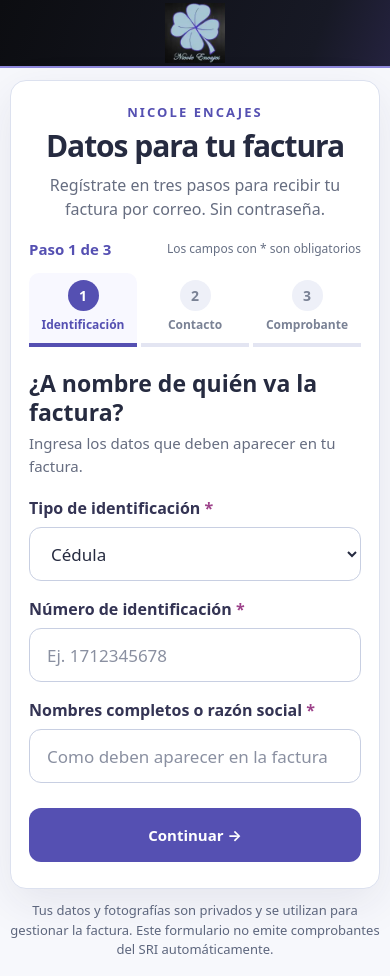
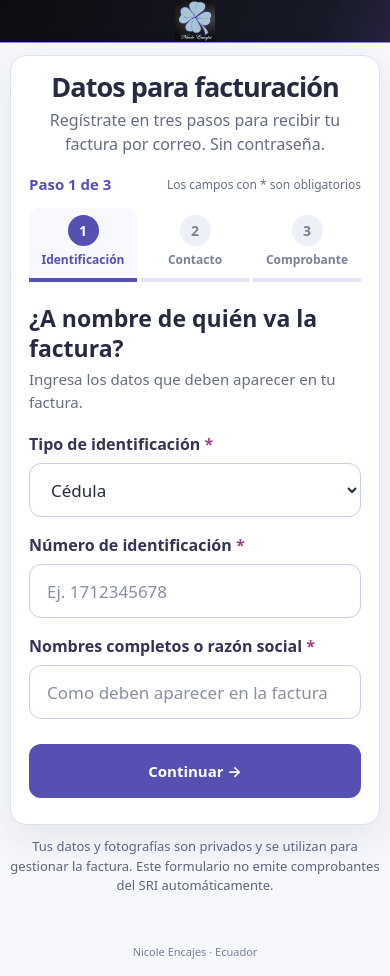
Before and after one commit to jeffer91/facturas-nicole, a plain HTML site: page site/index.html in a window 390 px wide. Shown: the top 976 px of the page. Drawn offline with Linux system fonts and the light colour scheme.

Commit message:
Reducir cabecera y mejorar mensajes de guardado en formulario público

```diff
--- a/site/index.html
+++ b/site/index.html
@@ -5,7 +5,7 @@
   <meta name="viewport" content="width=device-width, initial-scale=1">
   <meta name="referrer" content="strict-origin-when-cross-origin">
   <title>Datos para tu factura | Nicole Encajes</title>
-  <link rel="stylesheet" href="./styles.css?v=4">
+  <link rel="stylesheet" href="./styles.css?v=5">
 </head>
 <body>
   <header class="brand-header">
@@ -14,8 +14,7 @@
   <main class="wizard-main">
     <div class="card wizard-card">
       <div class="form-intro">
-        <p class="eyebrow">NICOLE ENCAJES</p>
-        <h1>Datos para tu factura</h1>
+        <h1>Datos para facturación</h1>
         <p class="lead">Regístrate en tres pasos para recibir tu factura por correo. Sin contraseña.</p>
       </div>
 
@@ -251,8 +250,10 @@
       if (photo) Object.assign(obj,photo);
       btn.textContent="Guardando información…";
       const response=await fetch(API,{method:"POST",headers:{"content-type":"application/json"},body:JSON.stringify(obj)});
-      const result=await response.json();
-      if (!response.ok || !result.ok) throw new Error(result.error||"No se pudieron guardar los datos");
+      let result;
+      try { result = await response.json(); }
+      catch { throw new Error("No pudimos recibir la respuesta del servidor. Comprueba tu conexión y vuelve a intentar."); }
+      if (!response.ok || !result.ok) throw new Error(result.error||"No se pudieron guardar los datos. Intenta nuevamente.");
       $("wizard").classList.add("hidden");$("confirmed").classList.remove("hidden");
       window.scrollTo({top:0,behavior:"smooth"});
     } catch(error) {
--- a/site/styles.css
+++ b/site/styles.css
@@ -223,3 +223,22 @@ dialog { border-color: var(--border) !important; }
 @media (prefers-reduced-motion: reduce) {
   .wizard-main * { scroll-behavior:auto; }
 }
+
+
+/* Cabecera reducida, sin texto de marca duplicado; controles del formulario grandes. */
+.brand-header { padding: 2px 12px; border-bottom-width: 1px; }
+.brand-header .head { min-height: 42px; height: 42px; }
+.brand-logo { width: 42px; height: 42px; object-fit: contain; }
+.wizard-main { margin-top: 12px; }
+.wizard-card { padding-top: 22px; }
+.wizard-main .form-intro { margin-bottom: 18px; }
+.wizard-main h1 { font-size: clamp(27px, 3.4vw, 32px); margin-bottom: 6px; }
+.wizard-main .lead { font-size: 16px; }
+.stepper { margin-bottom: 22px; }
+@media (max-width: 700px) {
+  .brand-header { padding: 1px 8px; }
+  .brand-header .head { min-height: 40px; height: 40px; }
+  .brand-logo { width: 40px; height: 40px; }
+  .wizard-card { padding-top: 16px; }
+  .wizard-main h1 { font-size: 27px; }
+}
```
